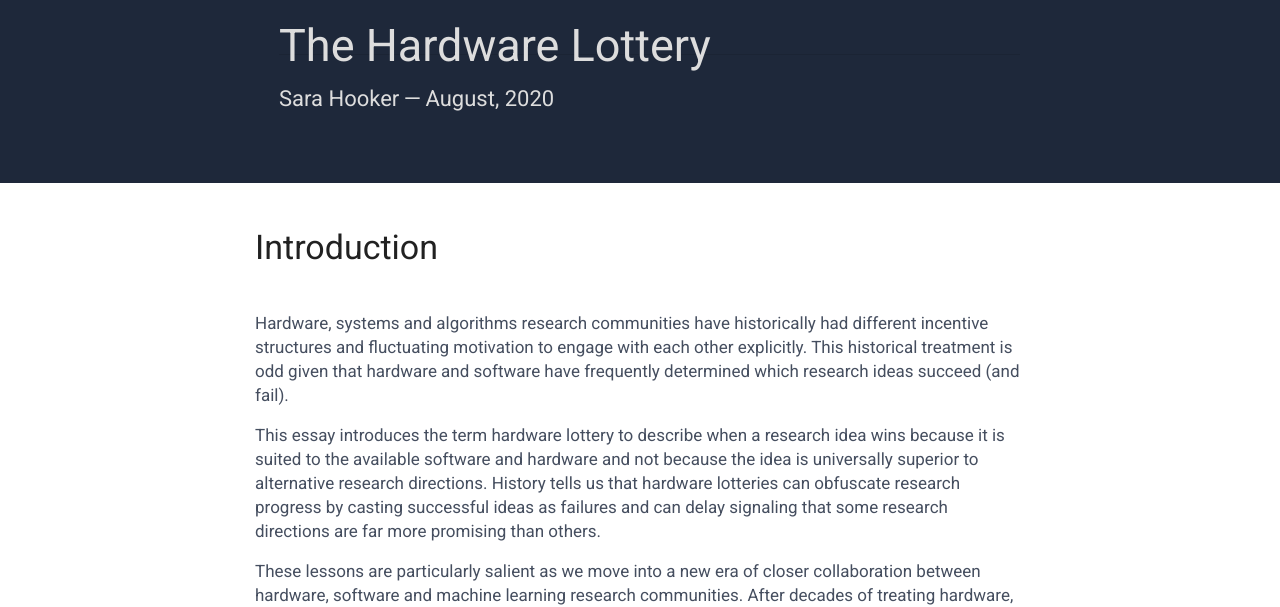
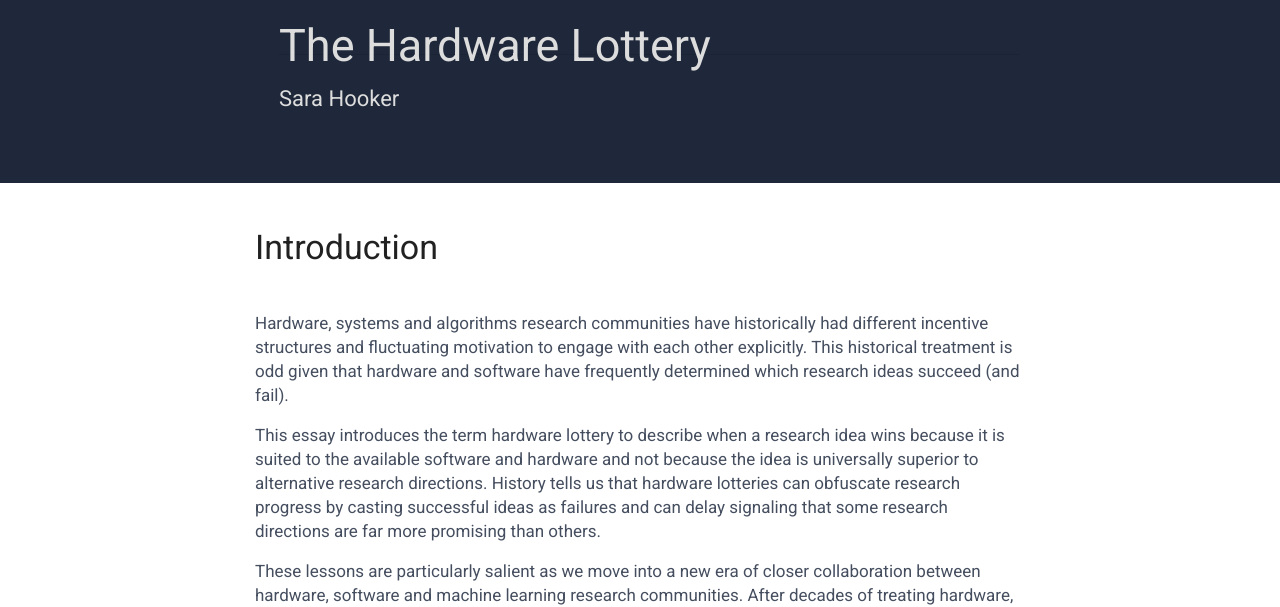
Before and after one commit to hardwarelottery/hardwarelottery.github.io, a plain HTML site: page index.html in a window 1280 px wide. Shown: the part 202-809 px from the top of the page. Drawn offline with nearby package versions, Linux system fonts and the light colour scheme.

Commit message:
Update index.html

```diff
--- a/index.html
+++ b/index.html
@@ -48,7 +48,7 @@
     />
     <meta name="citation_author" content="Hooker, Sara" />
     <meta name="citation_author_institution" content="Google Brain" />
-    <meta name="citation_publication_date" content="2020/5/30" />
+    <meta name="citation_publication_date" content="2020/9/14" />
     <meta name="citation_url" content="https://arxiv.org/abs/2009.06489" />
 
     <!-- Global site tag (gtag.js) - Google Analytics -->
@@ -574,7 +574,7 @@
               </a>
             </div>
             <div class="title"><h2>The Hardware Lottery</h2></div>
-            <div class="authors">Sara Hooker -- August, 2020</div>
+            <div class="authors">Sara Hooker</div>
             <div class="subtitle"></div>
             <div class="institutions"></div>
           </div>
```
